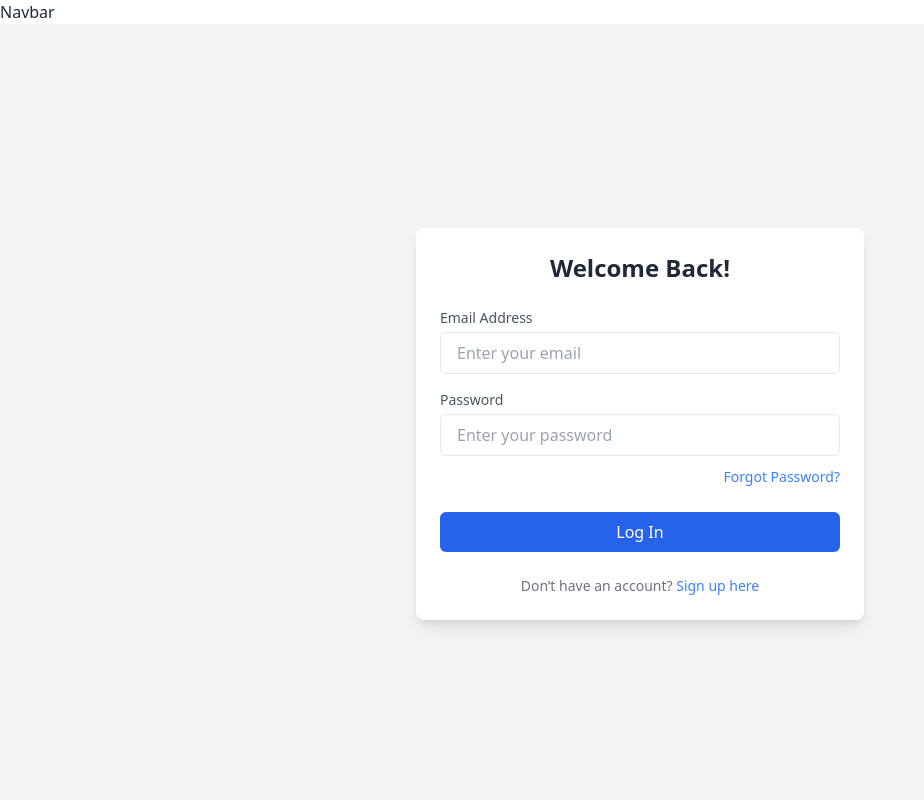
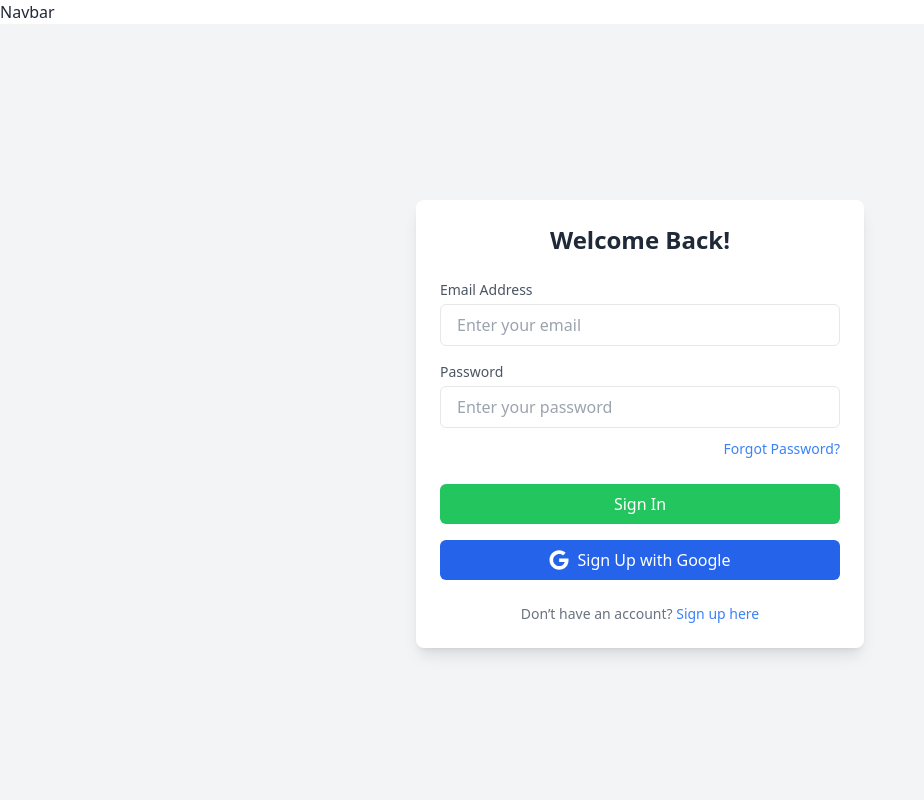
Before and after one commit to Naimul02/SmartBazarClient, a React (Vite) app: page /signin in a window 1280 px wide. Shown: the top 800 px of the page, without its empty margins (0-924 px from the left). Built offline with nearby package versions, Linux system fonts and the light colour scheme; no server answers.

Commit message:
add google

```diff
--- a/src/Pages/SignIn/SignIn.jsx
+++ b/src/Pages/SignIn/SignIn.jsx
@@ -1,9 +1,10 @@
 import React, { useContext, useState } from "react";
 import { Link } from "react-router-dom";
 import { AuthContext } from "../../components/userProvider/userProvider";
+import { FaGoogle } from "react-icons/fa";
 
 const SignIn = () => {
-  const { logIn } = useContext(AuthContext);
+  const { logIn, singInWithGoogle } = useContext(AuthContext);
   // const location = useLocation();
   // const from = location.state?.from?.pathname || "/";
   const [error, seterror] = useState("");
@@ -33,6 +34,16 @@ const SignIn = () => {
         seterror(error.message);
         console.log("error", error);
       });
+  };
+
+  const googleloginHandler = () => {
+    singInWithGoogle()
+      .then((result) => {
+        const user = result.user;
+        console.log(user);
+        localStorage.setItem("accessToken", user.accessToken);
+      })
+      .catch((error) => console.log(error));
   };
 
   return (
@@ -84,12 +95,21 @@ const SignIn = () => {
             <p className="text-red-500 text-center mb-3">{error}</p>
             <button
               type="submit"
-              className="w-full bg-blue-600 text-white py-2 rounded-md hover:bg-blue-700 transition"
+              className="w-full py-2 bg-green-500 text-white rounded-md hover:bg-green-600 transition"
             >
-              Log In
+              Sign In
             </button>
           </form>
-
+          <div className="mt-4">
+            <button
+              onClick={googleloginHandler}
+              className="w-full py-2 bg-blue-600 text-white rounded-md hover:bg-blue-700 transition flex items-center justify-center space-x-2"
+            >
+              {/* Google Icon */}
+              <FaGoogle size={20} />
+              <span>Sign Up with Google</span>
+            </button>
+          </div>
           <p className="text-center text-sm text-gray-500 mt-6">
             Don’t have an account?{" "}
             <Link to="/signup" className="text-blue-500 hover:underline">
--- a/src/Pages/SignUp/SignUp.jsx
+++ b/src/Pages/SignUp/SignUp.jsx
@@ -2,12 +2,14 @@ import React, { useContext, useState } from "react";
 import { Link } from "react-router-dom";
 import { AuthContext } from "../../components/userProvider/userProvider";
 import toast from "react-hot-toast";
+import { FaGoogle } from "react-icons/fa"; // Import the Google icon from react-icons
 
 const Singup = () => {
   const [file, setFile] = useState(null);
   const [error, seterror] = useState("");
 
-  const { creactUser, UpdateUser } = useContext(AuthContext);
+  const { creactUser, UpdateUser, singInWithGoogle } = useContext(AuthContext);
+
   const singUpinPassword = (event) => {
     event.preventDefault();
     const form = event.target;
@@ -19,7 +21,6 @@ const Singup = () => {
     const phoneNumber = form.phoneNumber.value;
     const password = form.password.value;
     console.log(name, email, password, role, photourl, phoneNumber);
-    console.log(email, password, name);
     const data = new FormData();
     data.append("image", photourl);
     fetch(
@@ -31,23 +32,22 @@ const Singup = () => {
     )
       .then((res) => res.json())
       .then((data) => updateProfile(name, data.data.url));
+
     creactUser(email, password)
       .then((result) => {
         const user = result.user;
         console.log(user);
         localStorage.setItem("accessToken", user.accessToken);
-
         form.reset();
         seterror("");
-        //  updateProfiless(name,photourl)
-        //  handlerEmailVarification()
-        toast.success("please chack you Eamil and varification it.");
+        toast.success("Please check your email and verify it.");
       })
       .catch((error) => {
         console.error("error", error);
         seterror(error.message);
       });
   };
+
   const updateProfile = (name, PhotoURl) => {
     const profile = {
       displayName: name,
@@ -57,6 +57,7 @@ const Singup = () => {
       .then(() => {})
       .catch((error) => console.error("error", error));
   };
+
   const handleFileChange = (event) => {
     const selectedFile = event.target.files[0];
     if (selectedFile) {
@@ -64,8 +65,18 @@ const Singup = () => {
     }
   };
 
+  const googleloginHandler = () => {
+    singInWithGoogle()
+      .then((result) => {
+        const user = result.user;
+        console.log(user);
+        localStorage.setItem("accessToken", user.accessToken);
+      })
+      .catch((error) => console.log(error));
+  };
+
   return (
-    <div className="min-h-screen bg-gray-100 pt-10 pb-10  flex items-center justify-center px-4">
+    <div className="min-h-screen bg-gray-100 pt-10 pb-10 flex items-center justify-center px-4">
       <div className="w-full max-w-lg bg-white shadow-lg rounded-lg">
         <div className="p-8">
           <h1 className="text-3xl font-bold text-center text-gray-800 mb-6">
@@ -194,6 +205,18 @@ const Singup = () => {
               Sign Up
             </button>
           </form>
+
+          {/* Google Sign-In Button with Google Icon */}
+          <div className="mt-4">
+            <button
+              onClick={googleloginHandler}
+              className="w-full py-2 bg-blue-600 text-white rounded-md hover:bg-blue-700 transition flex items-center justify-center space-x-2"
+            >
+              {/* Google Icon */}
+              <FaGoogle size={20} />
+              <span>Sign Up with Google</span>
+            </button>
+          </div>
         </div>
       </div>
     </div>
--- a/src/components/userProvider/userProvider.jsx
+++ b/src/components/userProvider/userProvider.jsx
@@ -7,11 +7,13 @@ import {
   signInWithEmailAndPassword,
   signOut,
   updateProfile,
+  signInWithPopup,
+  GoogleAuthProvider,
 } from "firebase/auth";
 import { app } from "../../firebase.config";
 
 export const AuthContext = createContext();
-
+const Provider = new GoogleAuthProvider();
 const auth = getAuth(app);
 const UserProvider = ({ children }) => {
   // eslint-disable-next-line no-unused-vars
@@ -23,6 +25,9 @@ const UserProvider = ({ children }) => {
     return signOut(auth);
   };
 
+  const singInWithGoogle = () => {
+    return signInWithPopup(auth, Provider);
+  };
   // creactUser
   const creactUser = (email, password) => {
     setLoading(true);
@@ -52,6 +57,7 @@ const UserProvider = ({ children }) => {
     UpdateUser,
     loading,
     logIn,
+    singInWithGoogle,
   };
   return (
     <AuthContext.Provider value={authinfo}>{children}</AuthContext.Provider>
```
